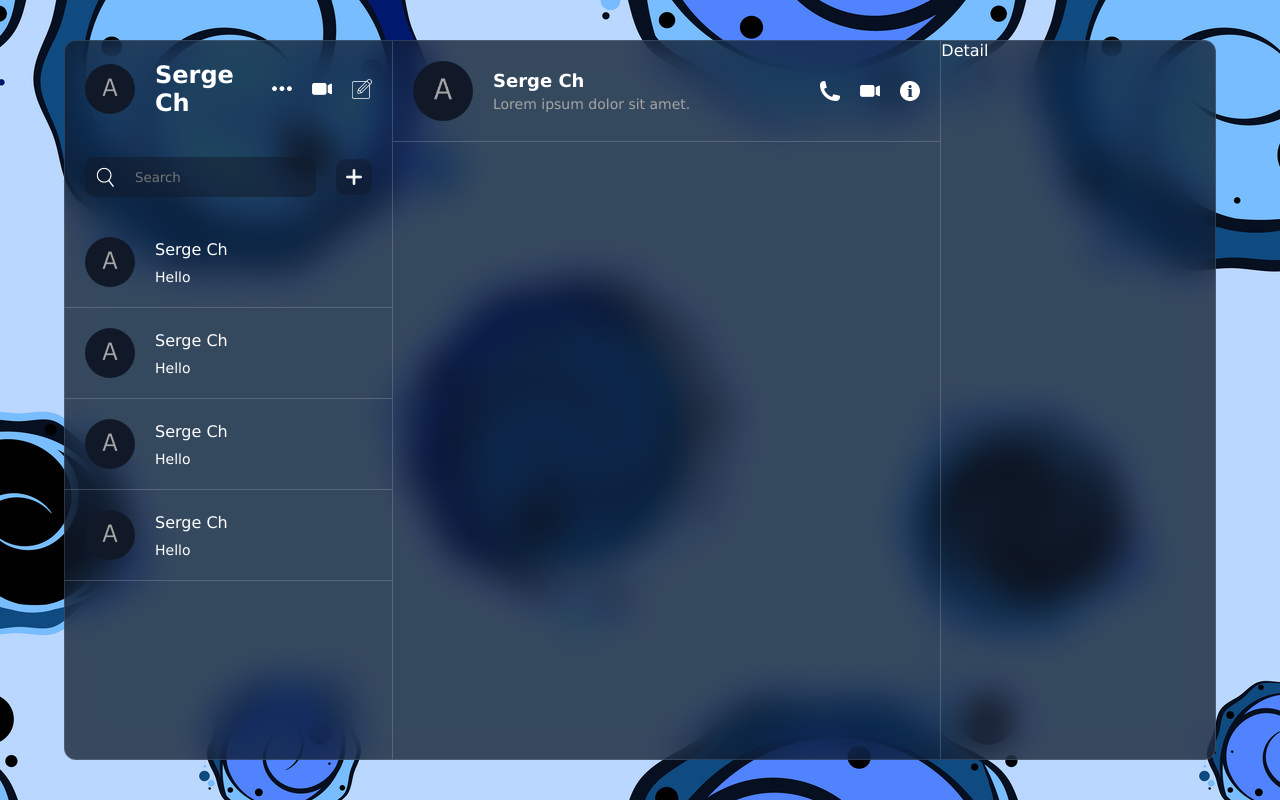
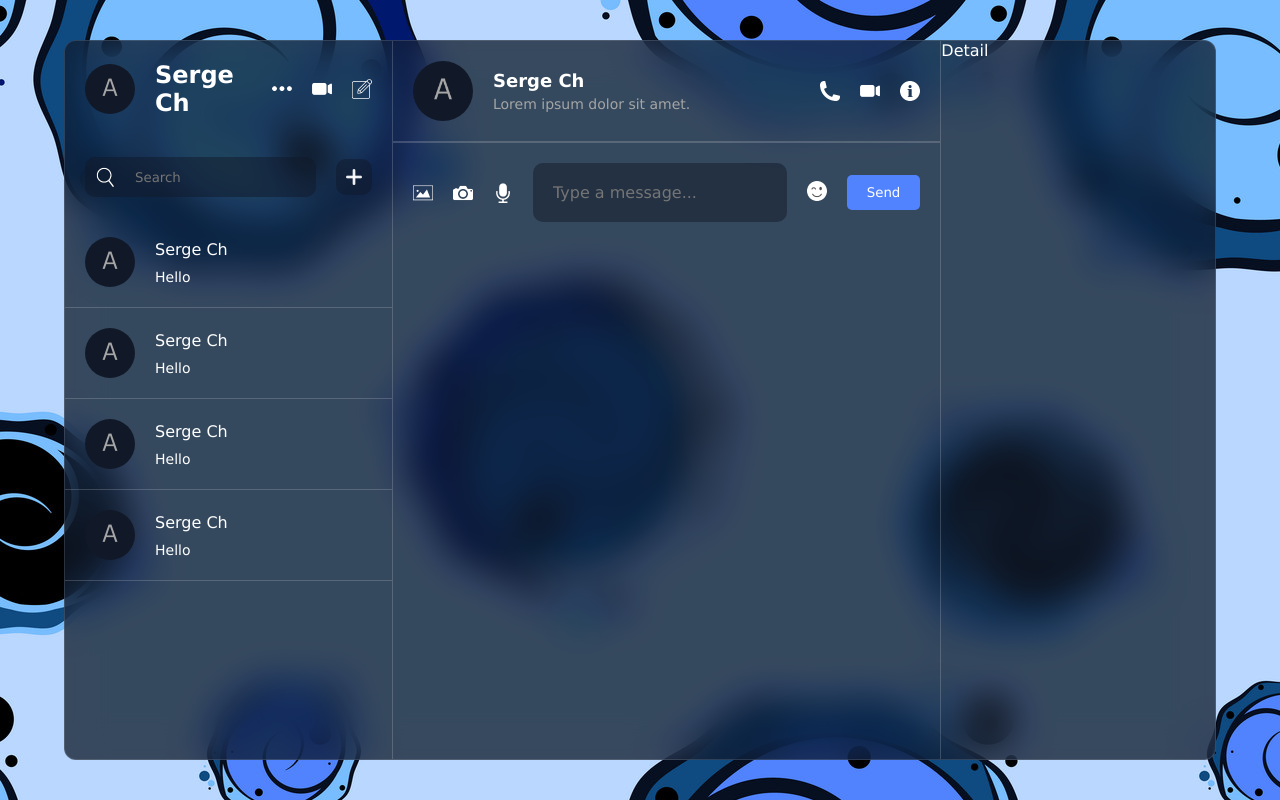
Before and after one commit to sergey87chuvasov/chat-app, a React (Vite) app: page / in a window 1280 px wide. Built offline with nearby package versions, Linux system fonts and the light colour scheme.

Commit message:
finished React Chat Component Design

```diff
--- a/package.json
+++ b/package.json
@@ -10,6 +10,7 @@
     "preview": "vite preview"
   },
   "dependencies": {
+    "emoji-picker-react": "^4.9.2",
     "react": "^18.2.0",
     "react-dom": "^18.2.0"
   },
--- a/src/components/chat/Chat.jsx
+++ b/src/components/chat/Chat.jsx
@@ -1,6 +1,18 @@
+import { useState } from 'react';
 import './chat.css';
+import EmojiPicker from 'emoji-picker-react';
 
 function Chat() {
+  const [open, setOpen] = useState(false);
+  const [text, setText] = useState('');
+
+  const handleEmoji = (e) => {
+    // console.log(e);
+    setText((prev) => prev + e.emoji);
+    setOpen(false);
+  };
+
+  // console.log(text);
   return (
     <div className='chat'>
       <div className='top'>
@@ -18,7 +30,28 @@
         </div>
       </div>
       <div className='center'></div>
-      <div className='bottom'></div>
+      <div className='bottom'>
+        <div className='icons'>
+          <img src='./img.png' alt='icons pic' />
+          <img src='./camera.png' alt='icons pic' />
+          <img src='./mic.png' alt='icons pic' />
+        </div>
+        <input
+          type='text'
+          placeholder='Type a message...'
+          value={text}
+          onChange={(e) => setText(e.target.value)}
+        />
+        <div className='emoji'>
+          <img
+            src='./emoji.png'
+            alt='emojies pic'
+            onClick={() => setOpen((prev) => !prev)}
+          />
+          <EmojiPicker open={open} onEmojiClick={handleEmoji} />
+        </div>
+        <button className='sendButton'>Send</button>
+      </div>
     </div>
   );
 }
--- a/src/components/chat/chat.css
+++ b/src/components/chat/chat.css
@@ -52,4 +52,47 @@
       }
     }
   }
+
+  .center {
+  }
+
+  .bottom {
+    padding: 20px;
+    display: flex;
+    align-items: center;
+    justify-content: space-between;
+    border-top: 1px solid #dddddd35;
+    gap: 20px;
+
+    .icons {
+      display: flex;
+      gap: 20px;
+    }
+
+    img {
+      width: 20px;
+      height: 20px;
+      cursor: pointer;
+    }
+
+    input {
+      flex: 1;
+      background-color: rgba(17, 25, 40, 0.5);
+      border: none;
+      outline: none;
+      color: white;
+      padding: 20px;
+      font-size: 16px;
+      border-radius: 10px;
+    }
+
+    .sendButton {
+      background-color: #5183fe;
+      color: white;
+      padding: 10px 20px;
+      border: none;
+      border-radius: 5px;
+      cursor: pointer;
+    }
+  }
 }
```
Also changed, not shown: 1 other file (tests, documents, lock files or other folders).
